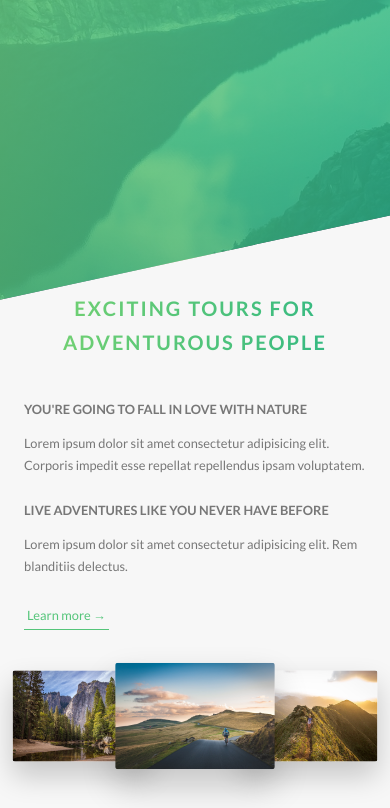
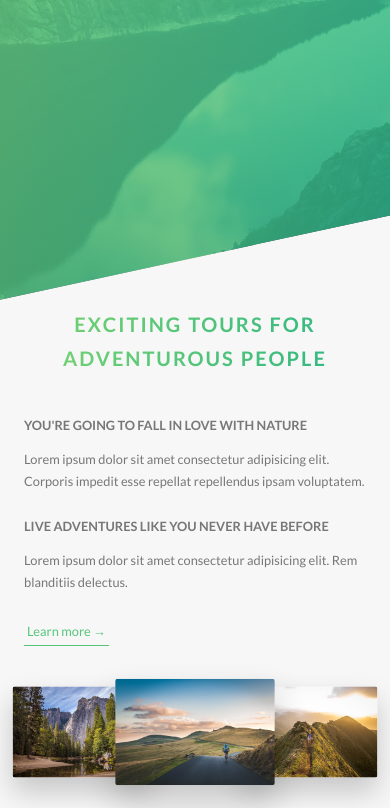
Before and after one commit to bgorwin/guidedToursApp, a website: page index.html in a window 390 px wide. Shown: the part 502-1310 px from the top of the page. Drawn offline with Linux system fonts and the light colour scheme.

Commit message:
Finished all the media queries for phone, mobile and desktop. Going to work on the images next for github deploy.

```diff
--- a/sass/components/_popup.scss
+++ b/sass/components/_popup.scss
@@ -30,6 +30,16 @@
 		@include respond(tab-port) {
 			padding: 5rem 3rem;
 		}
+	}
+
+	@include respond(phone) {
+		height: 110%;
+		padding: 5rem 3rem;
+	}
+
+	@include respond(tab-port) {
+		height: 110%;
+		padding: 5rem 3rem;
 	}
 
 	&__left {
@@ -84,9 +94,9 @@
 			}
 		}
 
-		@include respond(tab-land) {
-			padding-left: 2rem;
-		}
+		// @include respond(tab-land) {
+		// 	padding-le
+		// }
 	}
 
 	&__text {
--- a/sass/layout/_navigation.scss
+++ b/sass/layout/_navigation.scss
@@ -15,6 +15,11 @@
 		box-shadow: 0 1rem 3rem rgba($color-black, 0.1);
 		text-align: center;
 		cursor: pointer;
+
+		@include respond(phone) {
+			top: 4rem;
+			right: 4rem;
+		}
 
 		@include respond(tab-port) {
 			top: 4rem;
@@ -43,8 +48,8 @@
 		}
 
 		@include respond(phone) {
-			top: 3rem;
-			right: 3rem;
+			top: 5rem;
+			right: 5rem;
 		}
 	}
 
--- a/sass/pages/_home.scss
+++ b/sass/pages/_home.scss
@@ -4,7 +4,7 @@
 	margin-top: -20vh;
 
 	@include respond(tab-port) {
-		padding: 20rem 0;
+		padding: 22rem 0;
 	}
 }
 
```
Also changed, not shown: css/style.css.
